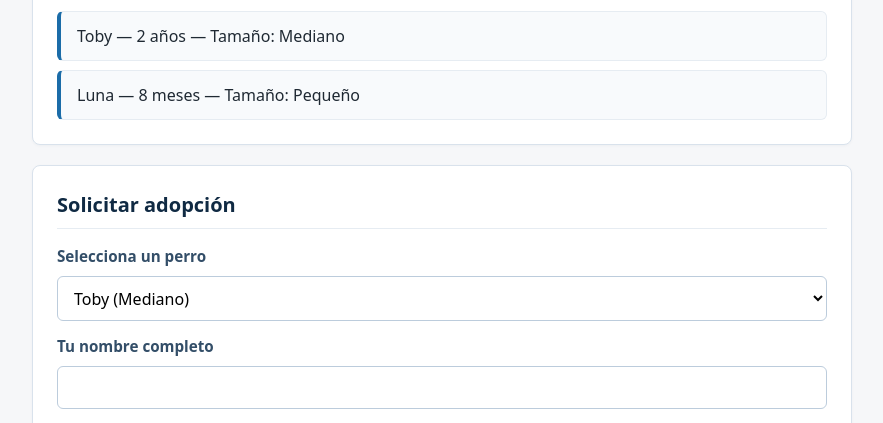
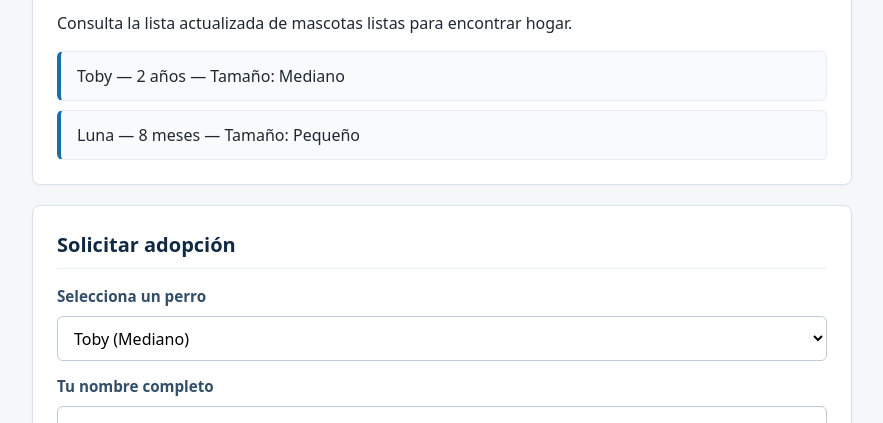
Before and after one commit to AndrewPP2007/Adopcion_perros, a plain HTML site: page index.html in a window 1280 px wide. Shown: the part 677-1100 px from the top of the page, without its empty margins (198-1081 px from the left). Drawn offline with Linux system fonts and the light colour scheme.

Commit message:
Agrega descripcion breve en el catalogo de perros

```diff
--- a/index.html
+++ b/index.html
@@ -35,6 +35,7 @@
 
     <section aria-labelledby="sec-catalogo">
       <h2 id="sec-catalogo">Perros disponibles</h2>
+      <p>Consulta la lista actualizada de mascotas listas para encontrar hogar.</p>
       <ul id="lista-perros"></ul>
     </section>
 
```
